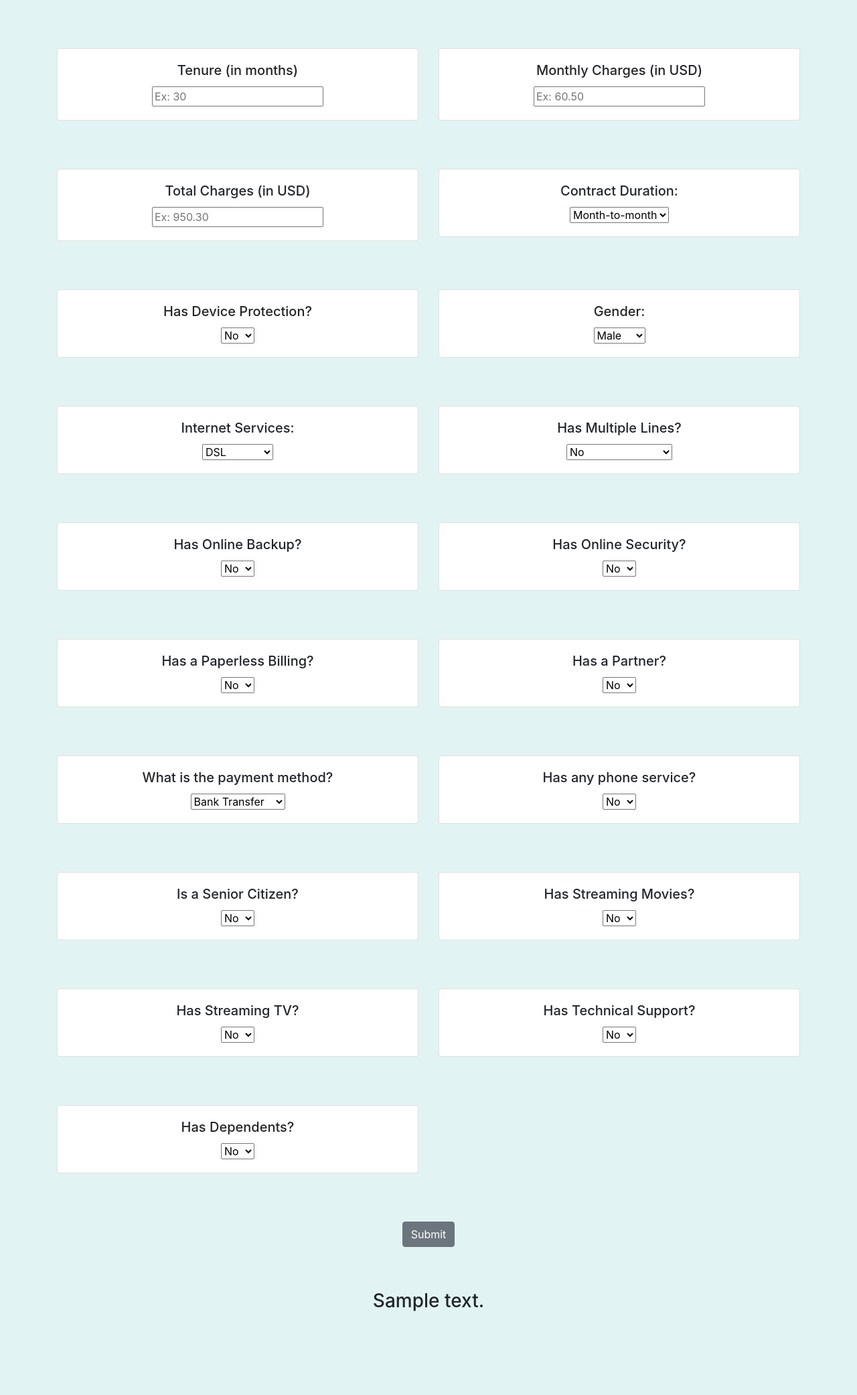
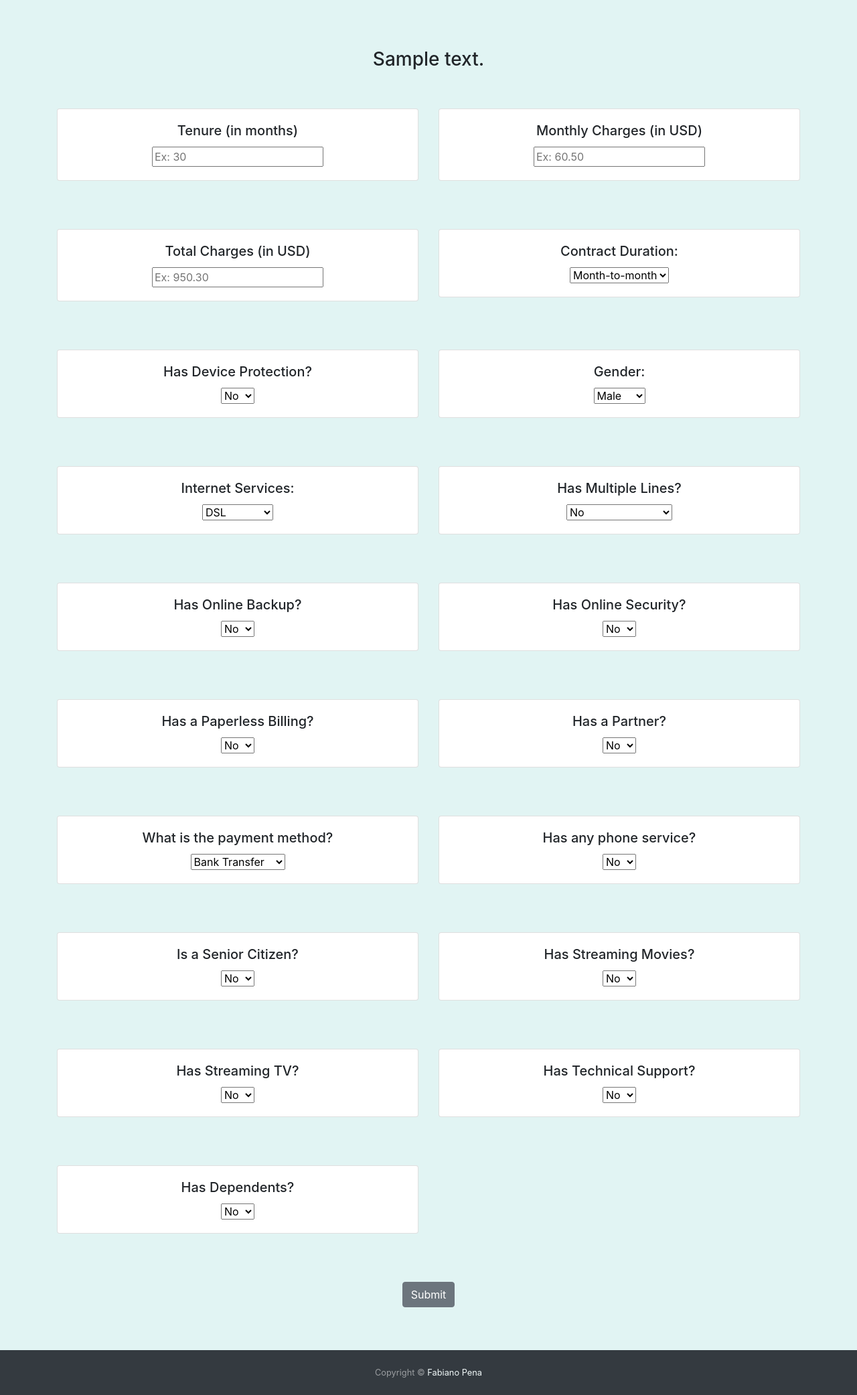
Before and after one commit to fabianofpena/Price-Fare-Prediction, a Flask app: template templates/home.html in a window 1280 px wide. Shown: the part 56-2139 px from the top of the page at 67% size. Before the commit the page ends 2014 px from the top, so only its background shows below. Run offline with Flask 2, Linux system fonts and the light colour scheme; the template is opened without the code that fills it: most values are stand-ins (such as "Sample title", 1, 10 or a date in 2020); parts of the project's set-up code (start-up, migrations or seed data) failed here and were passed over; some libraries are stand-ins or nearby versions.

Commit message:
small corrections

```diff
--- a/app.py
+++ b/app.py
@@ -229,19 +229,7 @@ def predict():
 
 
 
-    #     ['Total_Stops', 'Journey_day', 'Journey_month', 'Dep_hour',
-    #    'Dep_min', 'Arrival_hour', 'Arrival_min', 'Duration_hours',
-    #    'Duration_mins', 'Airline_Air India', 'Airline_GoAir', 'Airline_IndiGo',
-    #    'Airline_Jet Airways', 'Airline_Jet Airways Business',
-    #    'Airline_Multiple carriers',
-    #    'Airline_Multiple carriers Premium economy', 'Airline_SpiceJet',
-    #    'Airline_Trujet', 'Airline_Vistara', 'Airline_Vistara Premium economy',
-    #    'Source_Chennai', 'Source_Delhi', 'Source_Kolkata', 'Source_Mumbai',
-    #    'Destination_Cochin', 'Destination_Delhi', 'Destination_Hyderabad',
-    #    'Destination_Kolkata', 'Destination_New Delhi']
-
-
-        data = [[
+        features = [[
             tenure,
             monthly_charges,
             total_charges,
@@ -268,15 +256,14 @@ def predict():
             tech_support_yes
         ]]
 
-        # define a Standard scaler
+        # Define a Standard scaler
         scaler = StandardScaler()
 
-        # transform data
-        scaled = scaler.fit_transform(data)
+        # transform features
+        scaled = scaler.fit_transform(features)
 
-
+        # Predict
         prediction=model.predict(scaled)
-
         proba=model.predict_proba(scaled)
 
         def result(threshold):
@@ -286,8 +273,7 @@ def predict():
                 return "This customer will not churn"
 
 
-
-        return render_template('home.html',prediction_text = result(prediction))
+        return render_template('home.html',prediction_text ="Result: {}".format(result(prediction)))
 
 
     return render_template("home.html")
--- a/static/css/styles.css
+++ b/static/css/styles.css
@@ -11,6 +11,7 @@ a {
     color: #f1f9f9;
 }
 
+
 a:hover {
     color: #f0f0f0;
   }
--- a/templates/home.html
+++ b/templates/home.html
@@ -28,11 +28,19 @@
         </div>
     </nav>
 
-    <br><br><br>
+    <br>
+    <br>
+    <br>
 
 
     <div class="container">
+        <h3> {{ prediction_text }}</h3>
+    <div class="result">
 
+    <br>
+    <br>
+
+    </div>
 
 
         <form action="\predict" method="post">
@@ -350,14 +358,20 @@
 
         <br>
         <br>
-        <h3>{{ prediction_text }}</h3>
-
-        <br>
-        <br>
 
     </div>
 
+    <!-- Footer -->
+  <footer id="sticky-footer" class="py-4 bg-dark text-white-50">
+    <div class="container text-center">
+      <small>Copyright &copy;
+      <a href="https://github.com/fabianofpena"> Fabiano Pena</a>
 
+      </small>
+
+    </div>
+  </footer>
+    <!-- Footer -->
 
 
     <!-- JavaScript -->
@@ -373,4 +387,5 @@
 
 </body>
 
+
 </html>
```
Also changed, not shown: 1 other file.
